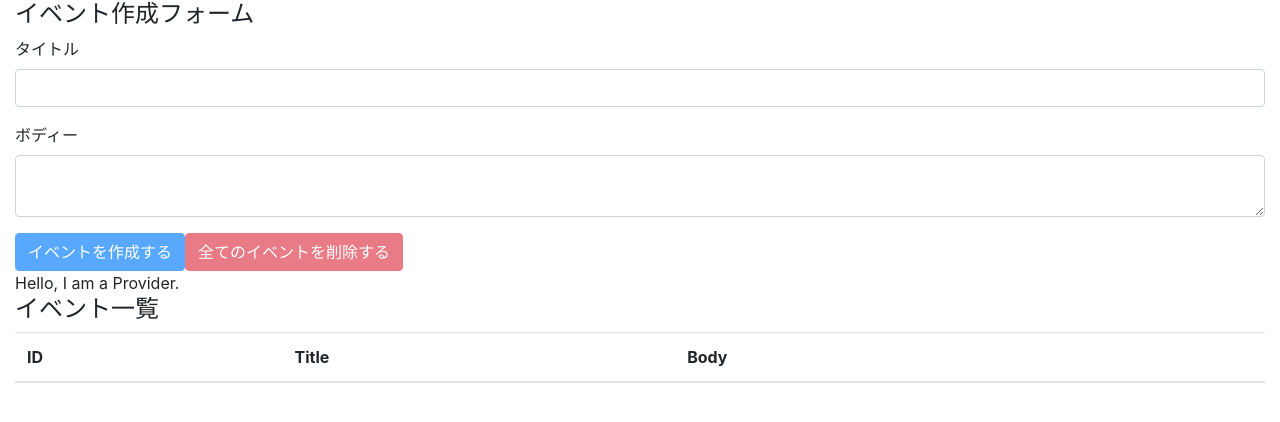
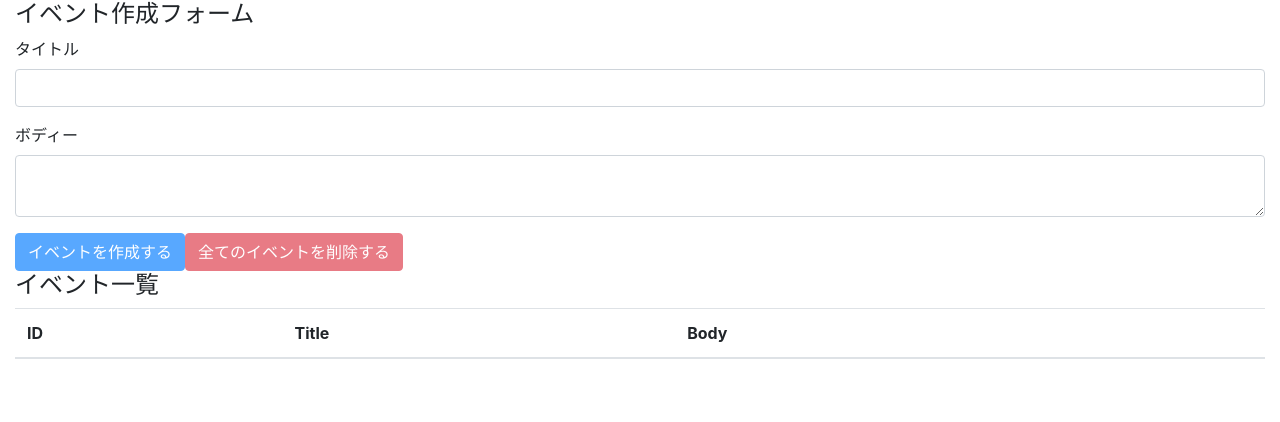
Before and after one commit to keng-oh/sample.react-hooks, a React (Create React App) app in the folder react-hooks-101/: page / in a window 1280 px wide. Shown: the top 422 px of the page. Built offline with nearby package versions, Linux system fonts and the light colour scheme.

Commit message:
solve prop drilling issue

```diff
--- a/react-hooks-101/src/components/App.js
+++ b/react-hooks-101/src/components/App.js
@@ -11,10 +11,10 @@
   const [state, dispatch] = useReducer(reducer, [])
 
   return (
-    <AppContext.Provider value={'Hello, I am a Provider.'}>
+    <AppContext.Provider value={{ state, dispatch }}>
       <div className="container-fluid">
-        <EventForm state={state} dispatch={dispatch} />
-        <Events state={state} dispatch={dispatch} />
+        <EventForm />
+        <Events />
       </div>
     </AppContext.Provider>
   )
--- a/react-hooks-101/src/components/Event.js
+++ b/react-hooks-101/src/components/Event.js
@@ -1,8 +1,11 @@
-import React from 'react'
+import React, { useContext } from 'react'
 
 import { DELETE_EVENT } from '../actions'
 
-const Event = ({ dispatch, event }) => {
+import AppContext from '../contexts/AppContext'
+
+const Event = ({ event }) => {
+  const { dispatch } = useContext(AppContext)
   const id = event.id
   const handleClickDeleteButton = () => {
     const result = window.confirm(`イベント(id=${id})を本当に削除してもいいですか？`)
--- a/react-hooks-101/src/components/EventForm.js
+++ b/react-hooks-101/src/components/EventForm.js
@@ -1,11 +1,14 @@
-import React, { useState } from 'react'
+import React, { useState, useContext } from 'react'
 
 import {
   CREATE_EVENT,
   DELETE_ALL_EVENTS
 } from '../actions'
 
-const EventForm = ({state, dispatch}) => {
+import AppContext from '../contexts/AppContext'
+
+const EventForm = () => {
+  const { state, dispatch } = useContext(AppContext)
   const [title, setTitle] = useState('')
   const [body, setBody] = useState('')
 
--- a/react-hooks-101/src/components/Events.js
+++ b/react-hooks-101/src/components/Events.js
@@ -3,12 +3,11 @@
 import Event from './Event'
 import AppContext from '../contexts/AppContext'
 
-const Events = ({ dispatch, state }) => {
-  const value = useContext(AppContext)
+const Events = () => {
+  const { state } = useContext(AppContext)
 
   return (
     <>
-      <div>{value}</div>
       <h4>イベント一覧</h4>
       <table className="table table-hover">
         <thead>
@@ -20,7 +19,7 @@
           </tr>
         </thead>
         <tbody>
-          { state.map((event, index) => (<Event key={index} event={event} dispatch={dispatch} />))}
+          { state.map((event, index) => (<Event key={index} event={event} />))}
         </tbody>
       </table>
     </>
```
